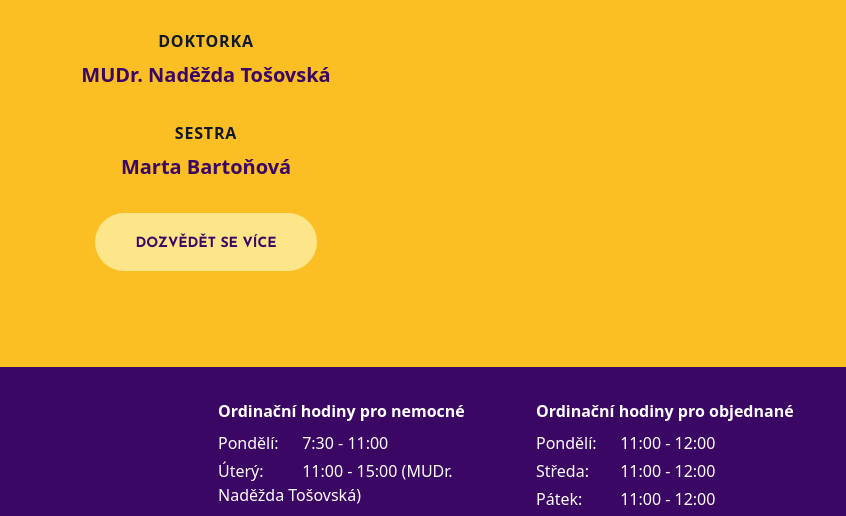
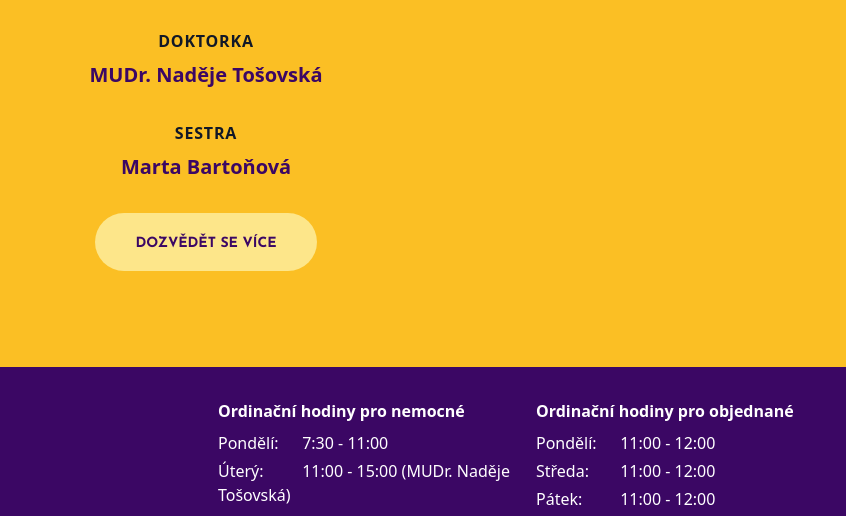
Before and after one commit to blackhexagon/pediatrie-litochleby, an Astro site: page / in a window 1280 px wide. Shown: the part 3157-3673 px from the top of the page, 434-1280 px from the left. Built offline with nearby package versions, Linux system fonts and the light colour scheme; Astro itself is replaced by a stand-in of ours.

Commit message:
Update doctor's name to "Naděje Tošovská" in the config file

```diff
--- a/config.ts
+++ b/config.ts
@@ -36,7 +36,7 @@ export default {
   instagram: "https://www.instagram.com/pediatrie_litochleby",
   openingHours: [
     ["Pondělí", "7:30 - 11:00"],
-    ["Úterý", "11:00 - 15:00 (MUDr. Naděžda Tošovská)"],
+    ["Úterý", "11:00 - 15:00 (MUDr. Naděje Tošovská)"],
     ["Středa", "8:00 - 11:00"],
     ["Čtvrtek", "12:30 - 15:00"],
     ["Pátek", "7:30 - 11:00"],
@@ -52,7 +52,7 @@ export default {
     Jsme ordinace s dlouhodobou praxí, která byla založena v devadesátých letech.
     Praxi nyní vede atestovaná lékařka s dlouholetou praxí v ambulantní a
     nemocniční pediatrii MUDr. Kateřina Rieger Konopásková. Od 2. ledna 2026
-    v ordinaci působí MUDr. Naděžda Tošovská. Nabízíme komplexní péči o pacienty
+    v ordinaci působí MUDr. Naděje Tošovská. Nabízíme komplexní péči o pacienty
     od narození až do dospělosti.
   `,
   links: {
--- a/src/pages/index.astro
+++ b/src/pages/index.astro
@@ -122,7 +122,7 @@ import Label from "../components/Label.astro";
       </article>
       <article class="flex flex-col items-center gap-2">
         <Label>doktorka</Label>
-        <h3 class="font-bold text-xl mt-auto">MUDr. Naděžda Tošovská</h3>
+        <h3 class="font-bold text-xl mt-auto">MUDr. Naděje Tošovská</h3>
       </article>
       <article class="flex flex-col items-center gap-2">
         <Label>sestra</Label>
--- a/src/pages/nas-tym.astro
+++ b/src/pages/nas-tym.astro
@@ -72,7 +72,7 @@ import Label from "../components/Label.astro";
   <section class="bg-gray-100 py-16">
     <div class="container grid gap-8 grid-cols-1 md:grid-cols-2">
       <article class="space-y-4">
-        <Heading as="h2">MUDr. Naděžda Tošovská</Heading>
+        <Heading as="h2">MUDr. Naděje Tošovská</Heading>
         <p>Doktorka</p>
       </article>
       <figure class="max-w-md"></figure>
```
